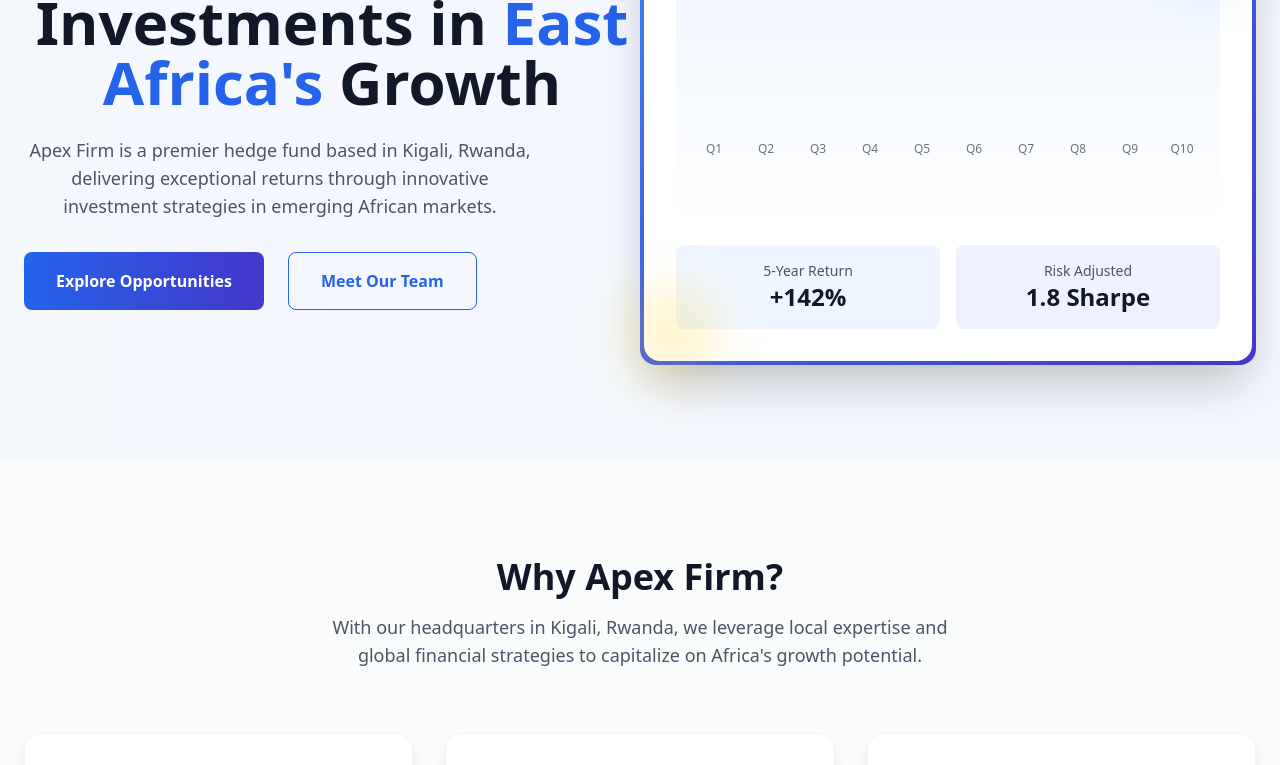
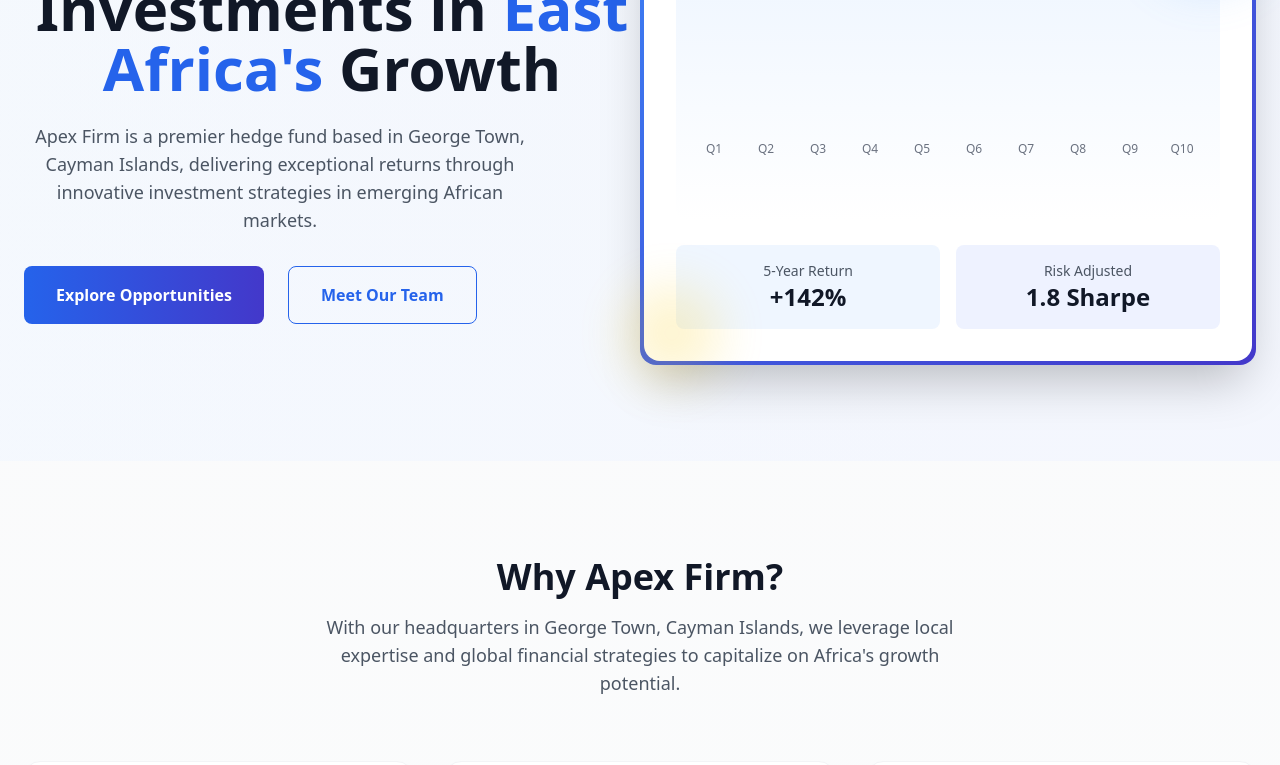
Before and after one commit to didierdrin/apex-firm, a React (Create React App) app: page / in a window 1280 px wide. Shown: the part 300-1065 px from the top of the page. Built offline with nearby package versions, Linux system fonts and the light colour scheme.

Commit message:
latest updates 1144

```diff
--- a/src/ApexFirmLandingPage.jsx
+++ b/src/ApexFirmLandingPage.jsx
@@ -76,7 +76,7 @@ const ApexFirmLandingPage = () => {
                                 Strategic Investments in <span className="text-blue-600">East Africa's</span> Growth
                             </h1>
                             <p className="text-gray-600 text-lg mt-6 mb-8 max-w-lg">
-                                Apex Firm is a premier hedge fund based in Kigali, Rwanda, delivering exceptional returns through innovative investment strategies in emerging African markets.
+                                Apex Firm is a premier hedge fund based in George Town, Cayman Islands, delivering exceptional returns through innovative investment strategies in emerging African markets.
                             </p>
                             <div className="flex flex-col sm:flex-row space-y-4 sm:space-y-0 sm:space-x-6">
                                 <button className="bg-gradient-to-r from-blue-600 to-indigo-700 text-white px-8 py-4 rounded-lg font-semibold hover:shadow-xl transition-all">
@@ -133,7 +133,7 @@ const ApexFirmLandingPage = () => {
                     <div className="text-center mb-16">
                         <h2 className="text-3xl md:text-4xl font-bold text-gray-900 mb-4">Why Apex Firm?</h2>
                         <p className="text-gray-600 max-w-2xl mx-auto text-lg">
-                            With our headquarters in Kigali, Rwanda, we leverage local expertise and global financial strategies to capitalize on Africa's growth potential.
+                            With our headquarters in George Town, Cayman Islands, we leverage local expertise and global financial strategies to capitalize on Africa's growth potential.
                         </p>
                     </div>
 
@@ -331,7 +331,7 @@ const ApexFirmLandingPage = () => {
                         <div className="text-center mb-12">
                             <h2 className="text-3xl md:text-4xl font-bold text-gray-900 mb-4">Connect With Us</h2>
                             <p className="text-gray-600 text-lg">
-                                Interested in learning more about investment opportunities with Apex Firm? Reach out to our team in Kigali.
+                                Interested in learning more about investment opportunities with Apex Firm? Reach out to our team in George Town.
                             </p>
                         </div>
 
@@ -350,8 +350,8 @@ const ApexFirmLandingPage = () => {
                                             </div>
                                             <div>
                                                 <h4 className="font-bold text-gray-900">Our Headquarters</h4>
-                                                <p className="text-gray-600">Kigali Heights, KG 7 Ave</p>
-                                                <p className="text-gray-600">Kigali, Rwanda</p>
+                                                <p className="text-gray-600">Ugland House, South Church St</p>
+                                                <p className="text-gray-600">George Town, Cayman Islands</p>
                                             </div>
                                         </div>
 
@@ -467,7 +467,7 @@ const ApexFirmLandingPage = () => {
 
                     <div className="mt-12 pt-8 border-t border-gray-800 text-center text-gray-400 text-sm">
                         <p>&copy; {new Date().getFullYear()} Apex Firm. All rights reserved.</p>
-                        <p className="mt-2">Kigali, Rwanda | Registered with Rwanda Capital Market Authority</p>
+                        <p className="mt-2">George Town, Cayman Islands | Registered with Cayman Islands Monetary Authority</p>
                         <p className="mt-2 text-xs">This website is for informational purposes only and does not constitute an offer to sell or a solicitation of an offer to buy any securities.</p>
                     </div>
                 </div>
```
Also changed, not shown: 1 other file (tests, documents, lock files or other folders).
